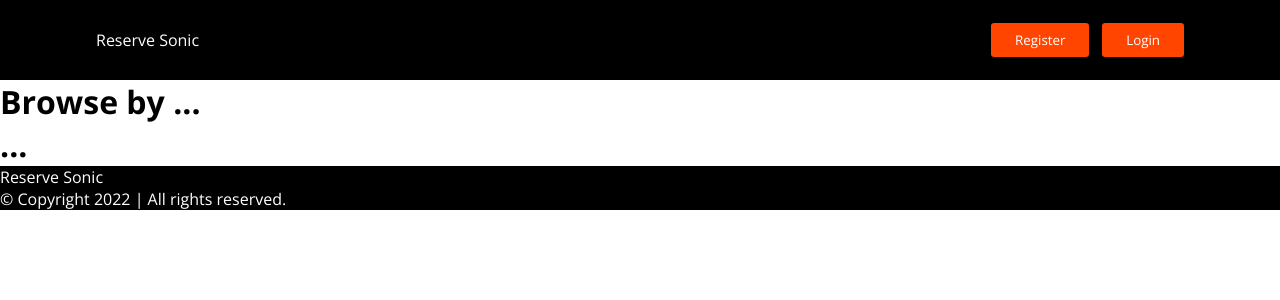
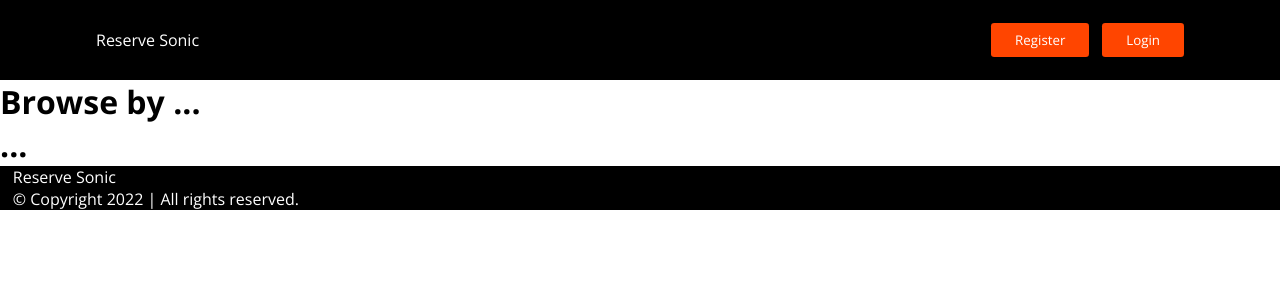
Before and after one commit to cammarb/reservesonic, a React (Create React App) app in the folder client/: page / in a window 1280 px wide. Shown: the top 300 px of the page. Built offline with nearby package versions, Linux system fonts and the light colour scheme.

Commit message:
update footer structure

```diff
--- a/client/src/components/footer/Footer.jsx
+++ b/client/src/components/footer/Footer.jsx
@@ -7,7 +7,7 @@ const Footer = () => {
                 <span className="logo">Reserve Sonic</span>
                 <div className="copyright">© Copyright 2022 | All rights reserved.</div>
             </div>
-        </div >
+        </div>
     )
 };
 
--- a/client/src/components/footer/footer.css
+++ b/client/src/components/footer/footer.css
@@ -1,5 +1,11 @@
 .footer {
     background-color: black;
+}
+
+.footerContainer {
+    width: min(98%, 80rem);
+
+    margin: 0 auto;
 }
 
 .copyright {
```
